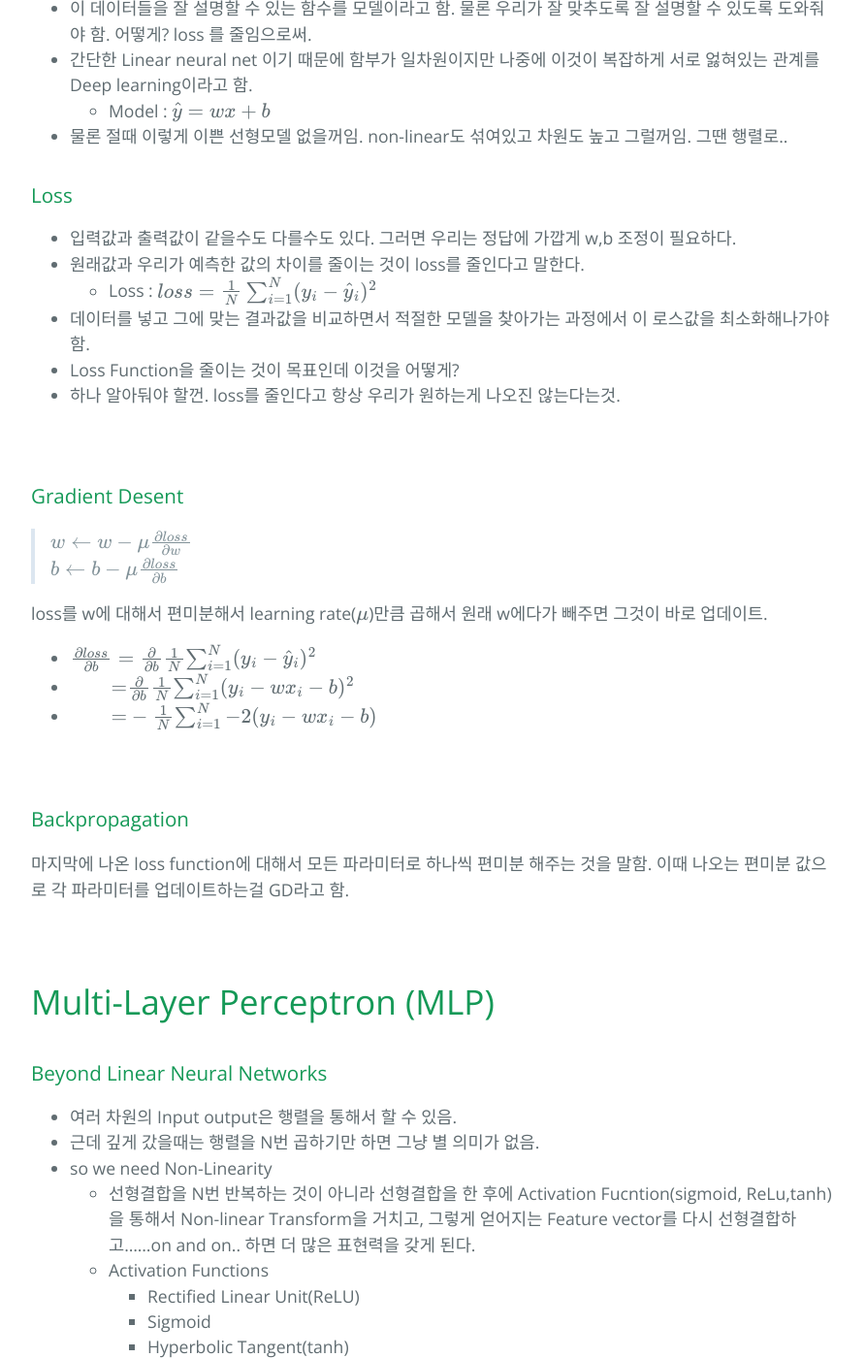
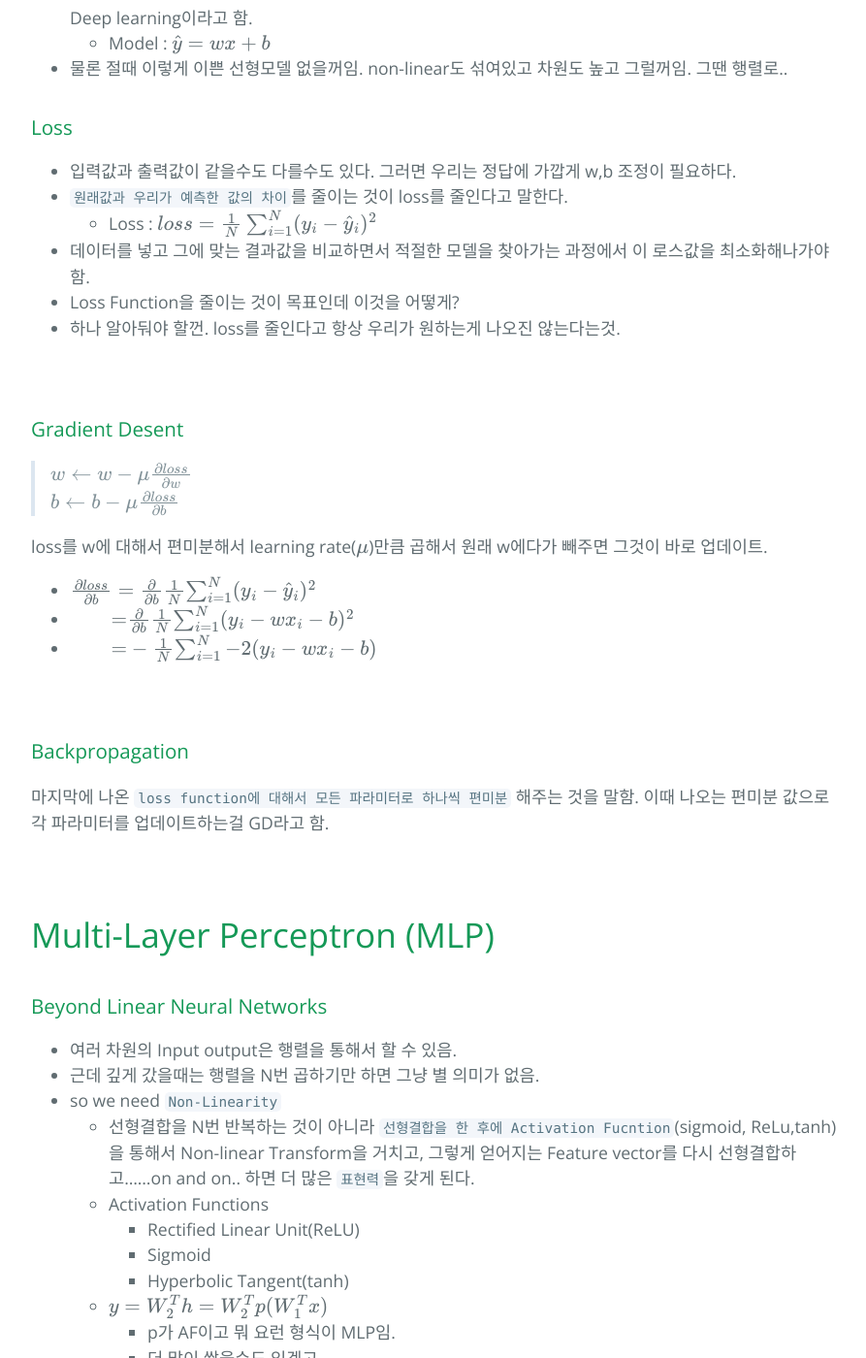
Before and after one commit to wonbae/wonbae.github.io, a Jekyll site: the page built from _posts/BoostcampAI/2021-02-01-[DL_Basic]-MLP.md, in a window 1280 px wide and 1400 px high, scrolled down 2374 px. Shown: the whole window at 97% size, without its empty margins (192-1085 px from the left). Built offline with Jekyll 4.4.1, drawn with Linux system fonts in a browser that asks for light colours; our own code applies the rules of GitHub Pages for plain Markdown files; formulas are drawn with MathJax 3; some of the changed text lies outside the part shown.

Commit message:
write DL_Basic NN, MLP and loss func

```diff
--- a/_posts/BoostcampAI/2021-02-01-[DL_Basic]-MLP.md
+++ b/_posts/BoostcampAI/2021-02-01-[DL_Basic]-MLP.md
@@ -23,7 +23,7 @@
 - MLE (Maximum Likelihood Estimate)
 - Pytorch Loss Function
 
-<br><br>
+<br>
 
 ## Intro
 먼저 뉴럴렛이 무엇인지, 어디서 아이디어를 들고왓으며 어떠한 역할을 하는지 알아보고 뉴럴렛을 가능하게 하는 방법이 무엇인지 알아본다. 이때 MLP를 기반으로 초기의 뉴럴렛을 만든게 아닌가 생각한다. 기존의 퍼셉트론에서 여러개의 퍼셉트론으로 붙여서 사용하는 것이 MLP이다. 그리고 MSE, CE, MLE와 같은 Loss 손실함수에 대해서 각각 알아보고 무엇이 서로 다르고 어떠한 상황에서 사용하는 것인지 알아본다. 그리고 Pytorch에서 어떻게 사용되는지 알아본다. 파라미터는 무엇이 들어가는지 등등. 목적은 Pytorch 코드를 보고 Input값과 Output이 대강 어떻게 된다를 알 수있고 파라미터 옵션에 따른 변화를 읽을줄아는 것을 목표로.
@@ -34,13 +34,13 @@
 위키피디아의 정의는
 > "Neural Networks are computing systems vaguely inspired by the biological neural networs that constitute animal brains."
 
-라고 적혀 있다. 즉, 사람이나 동물의 생물학적인 뉴런의 신호전달 방식에서 영감을 얻어서 만들어진 컴퓨팅 시스템이라고 한다. 전공지식이 없는 사람에게 설명하기 좋은 일반화된 설명이다.
+라고 적혀 있다. 즉, 사람이나 동물의 생물학적인 `뉴런의 신호전달 방식에서 영감을 얻어서 만들어진 컴퓨팅 시스템`이라고 한다. 전공지식이 없는 사람에게 설명하기 좋은 일반화된 설명이다.
 
 우리의 뇌는 뉴런으로 엃혀있고 100% 정확히는 모르지만 서로 상호작용하면서 학습을 하고 기억을 한다고 우리는 알고있다. 그래서 컴퓨터도 이와 비슷하게나마 `차용`한것이지 절대 똑같다고는 할 수 없다. 심지어 우리의 인지와 기억, 학습방법에 대해서도 정확히 모르기 때문이다.
 
 이와 같이 최성준 교수님은 아이디어를 빌려왔다고 해서 똑같아야 하는 법도 없고 그럴 필요도 없다. 그래서 뉴럴렛이 뭐냐고 묻는다면 위의 말보다는 아래와 같은 설명이 더욱 설득력 높다고 말씀하신다.
 > "Neural Networks are function approximators that stack affine transformations followed by nonlinear transformations."
-뉴럴넷은 함수의 근사치를 구하는 행렬과 비선형의 연산이 반복적으로 연산되는 수학적인 작업이다.
+뉴럴넷은 `함수의 근사치`를 구하는 `행렬과 비선형의 연산이 반복적으로 연산되는 수학적인 작업`이다.
 
 
 
@@ -49,17 +49,16 @@
 <br><br>
 
 ## Linear neural networs
-<br>
 
 ### data
 - 우리가 학습을 진행할때 사용될 데이터, 1차원으로 이뤄진 x,y 한 쌍의 데이터
-  - Data : $\left\{ (x_i, y_i) \right\}_{i=1}^{N}$
+  - Data : $\left \{ (x_i, y_i) \right \} _{i=1}^{N}$
 
 <br>
 
 ### Model
 - x 값이 있을때 f(x) 함수에 대입하면 y 값을 얻는다. 우리는 f(x) 이걸 잘 만들고 싶은거다.
-- 이 데이터들을 잘 설명할 수 있는 함수를 모델이라고 함. 물론 우리가 잘 맞추도록 잘 설명할 수 있도록 도와줘야 함. 어떻게? loss 를 줄임으로써.
+- 이 `데이터들을 잘 설명할 수 있는 함수를 모델`이라고 함. 물론 우리가 잘 맞추도록 잘 설명할 수 있도록 도와줘야 함. 어떻게? loss 를 줄임으로써.
 - 간단한 Linear neural net 이기 때문에 함부가 일차원이지만 나중에 이것이 복잡하게 서로 엃혀있는 관계를 Deep learning이라고 함.
   - Model : $\hat y = wx + b$
 - 물론 절때 이렇게 이쁜 선형모델 없을꺼임. non-linear도 섞여있고 차원도 높고 그럴꺼임. 그땐 행렬로..
@@ -67,7 +66,7 @@
 
 ### Loss
 - 입력값과 출력값이 같을수도 다를수도 있다. 그러면 우리는 정답에 가깝게 w,b 조정이 필요하다.
-- 원래값과 우리가 예측한 값의 차이를 줄이는 것이 loss를 줄인다고 말한다.
+- `원래값과 우리가 예측한 값의 차이`를 줄이는 것이 loss를 줄인다고 말한다.
   - Loss : $loss =  {1\over N} \sum_{i=1}^N (y_i - \hat y_i)^2$
 - 데이터를 넣고 그에 맞는 결과값을 비교하면서 적절한 모델을 찾아가는 과정에서 이 로스값을 최소화해나가야 함.
 - Loss Function을 줄이는 것이 목표인데 이것을 어떻게?
@@ -89,7 +88,7 @@
 <br>
 
 ### Backpropagation
-마지막에 나온 loss function에 대해서 모든 파라미터로 하나씩 편미분 해주는 것을 말함. 이때 나오는 편미분 값으로 각 파라미터를 업데이트하는걸 GD라고 함.
+마지막에 나온 `loss function에 대해서 모든 파라미터로 하나씩 편미분` 해주는 것을 말함. 이때 나오는 편미분 값으로 각 파라미터를 업데이트하는걸 GD라고 함.
 
 <br>
 
@@ -99,8 +98,8 @@
 ### Beyond Linear Neural Networks
 - 여러 차원의 Input output은 행렬을 통해서 할 수 있음.
 - 근데 깊게 갔을때는 행렬을 N번 곱하기만 하면 그냥 별 의미가 없음.
-- so we need Non-Linearity
-  - 선형결합을 N번 반복하는 것이 아니라 선형결합을 한 후에 Activation Fucntion(sigmoid, ReLu,tanh)을 통해서 Non-linear Transform을 거치고, 그렇게 얻어지는 Feature vector를 다시 선형결합하고......on and on.. 하면 더 많은 표현력을 갖게 된다.
+- so we need `Non-Linearity`
+  - 선형결합을 N번 반복하는 것이 아니라 `선형결합을 한 후에 Activation Fucntion`(sigmoid, ReLu,tanh)을 통해서 Non-linear Transform을 거치고, 그렇게 얻어지는 Feature vector를 다시 선형결합하고......on and on.. 하면 더 많은 `표현력`을 갖게 된다.
   - Activation Functions
     - Rectified Linear Unit(ReLU)
     - Sigmoid
@@ -113,7 +112,7 @@
 <br><br>
 
 # MSE (Mean Squre Error)
-- Regresstion Task에 주로 쓰이는 방법.
+- `Regresstion Task`에 주로 쓰이는 방법.
 - $MSE = {1 \over N} \sum_{i=1}^{N} \sum_{d=1}^{D}(y_i^d - \hat y_i^d)^2$
 - 찾을려고 하는 target data와 예측한 값의 차를 제곱한 형태.
 - 항상 만족하는 target data를 갖을 순 없다.
@@ -122,7 +121,7 @@
   <br><br>
 
 # CE (Cross Entropy)
-- Classification에 쓰이는 loss function.
+- `Classification`에 쓰이는 loss function.
 - $CE = {-}{1 \over N} \sum_{i=1}^N \sum_{d=1}^{D} y_i^d log\hat y_i^d$
 - 왜 분류문제에 쓰일까?
   - 뉴럴렛의 출력값 중에서 해당하는 class의 값만 높이겠다는 것임.
@@ -132,10 +131,12 @@
   <br><br>
 
 # MLE (Maximum Likelihood Estimate)
-- Probabilistic Task에 주로 쓰임.
+- `Probabilistic Task`에 주로 쓰임.
 - $MLE = {1 \over N} \sum_{i=1}^N \sum_{d=1}^{D} log \mathcal{N}(y_i^d;\hat y_i^d, 1)\qquad(=MSE)$
 - 단순히 모아니면 도로 결정하는 것이 아니라, 긴가민가하는 정보를 찾고 싶을때 그러한 것을 보고 싶을때 사용함.
   - 예를들어, 이 자동차 사진이 트럭인지 승용차인지 구별할때 교통수단이긴한데 트럭일 활률이 쫌 더 높은거 같아 라던지. 이 사람은 확실히 30대야 혹은 이 사람은 30대이긴 한데 쫌 젊은거 같아 라는 이러한 애매모호한 정보를 알고 싶을때 사용하는듯.
+
+<br><br><br><br>
 
 # Pytorch Loss Function
 
```
